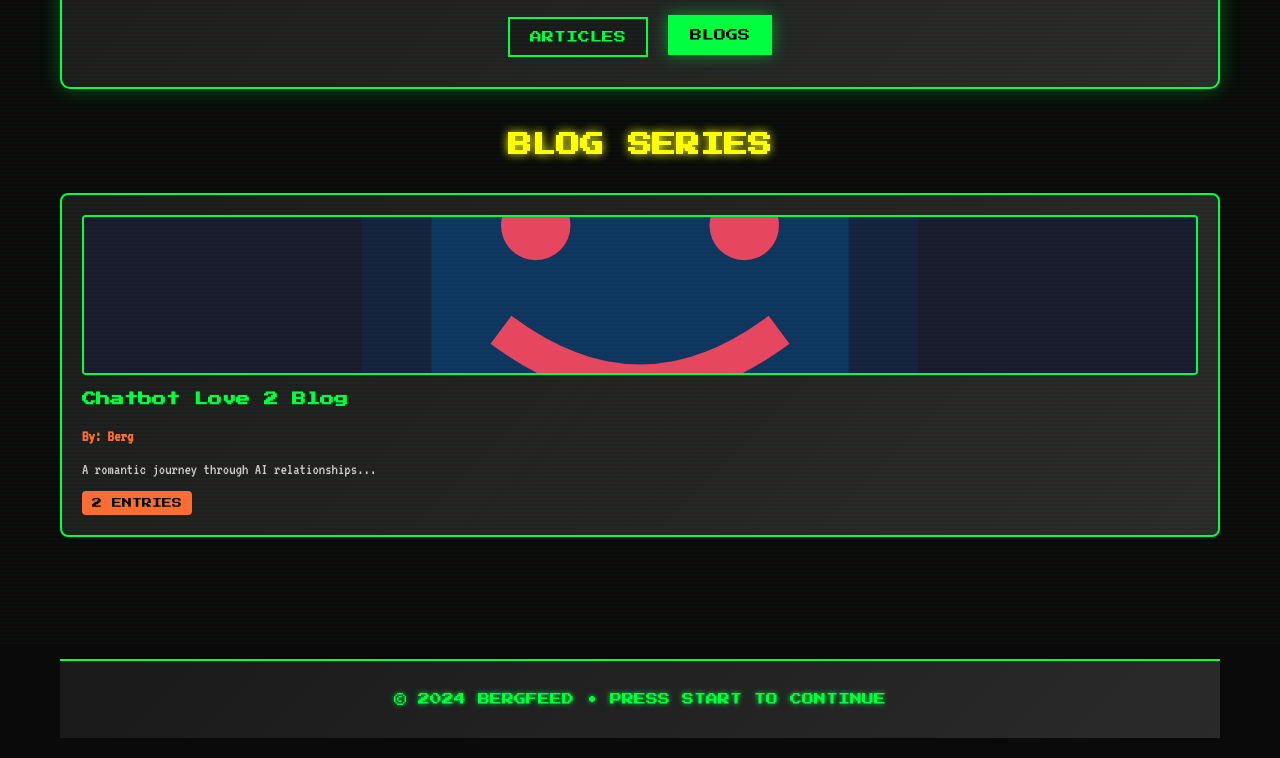
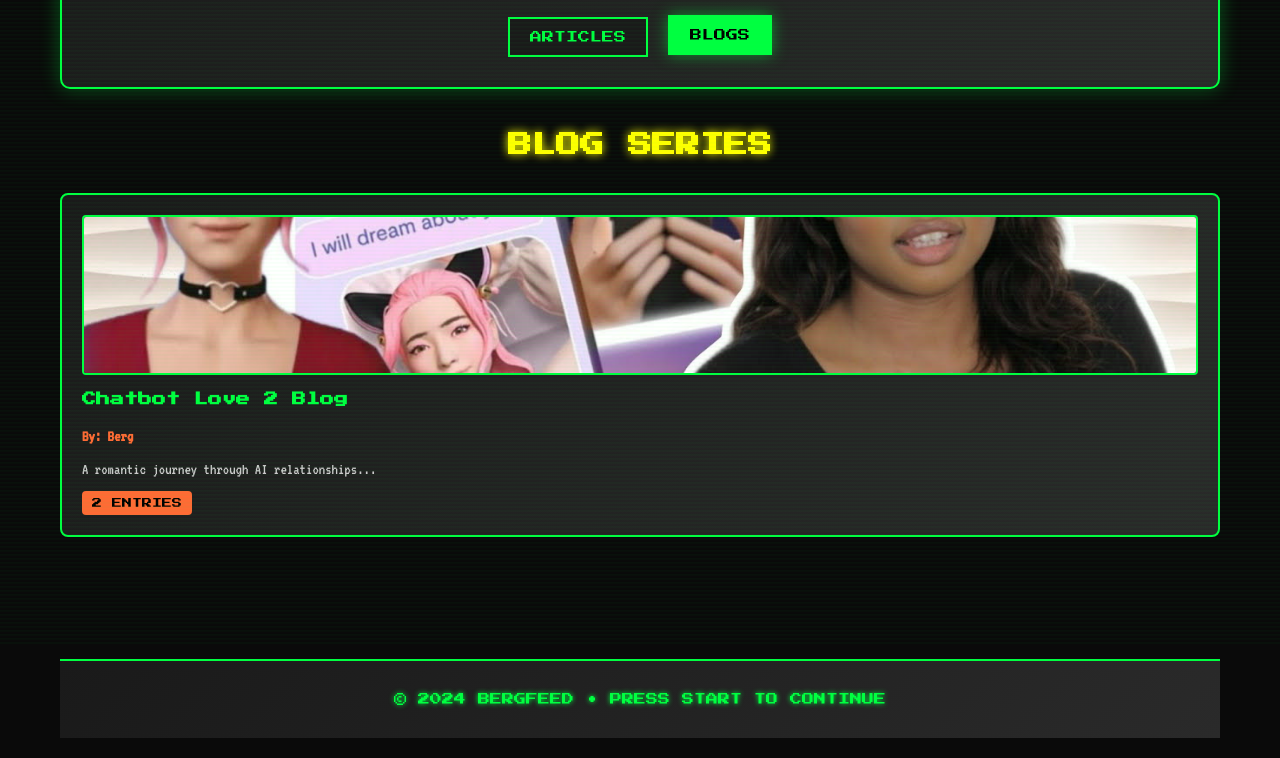
Before and after one commit to wyniemko/bergfeed, a plain HTML site: page index.html in a window 1280 px wide. Both pictures are taken after a click on the button "BLOGS". Shown: the part 157-915 px from the top of the page. Drawn offline with Linux system fonts and the light colour scheme.

Commit message:
fix: update blog article thumbnail image and alt text for consistency

```diff
--- a/index.html
+++ b/index.html
@@ -89,7 +89,7 @@
                 <h2 class="section-title">BLOG SERIES</h2>
                 <div class="blog-grid">
                     <div class="blog-card">
-                        <img src="images/chatbot-heart.svg" alt="AI Heart" class="article-thumbnail">
+                        <img src="page-images/chatbot-heart.png" alt="Chatbot Love" class="article-thumbnail">
                         <h3><a href="blogs/chatbot-love/index.html">Chatbot Love 2 Blog</a></h3>
                         <p class="author">By: Berg</p>
                         <p class="preview">A romantic journey through AI relationships...</p>
```
